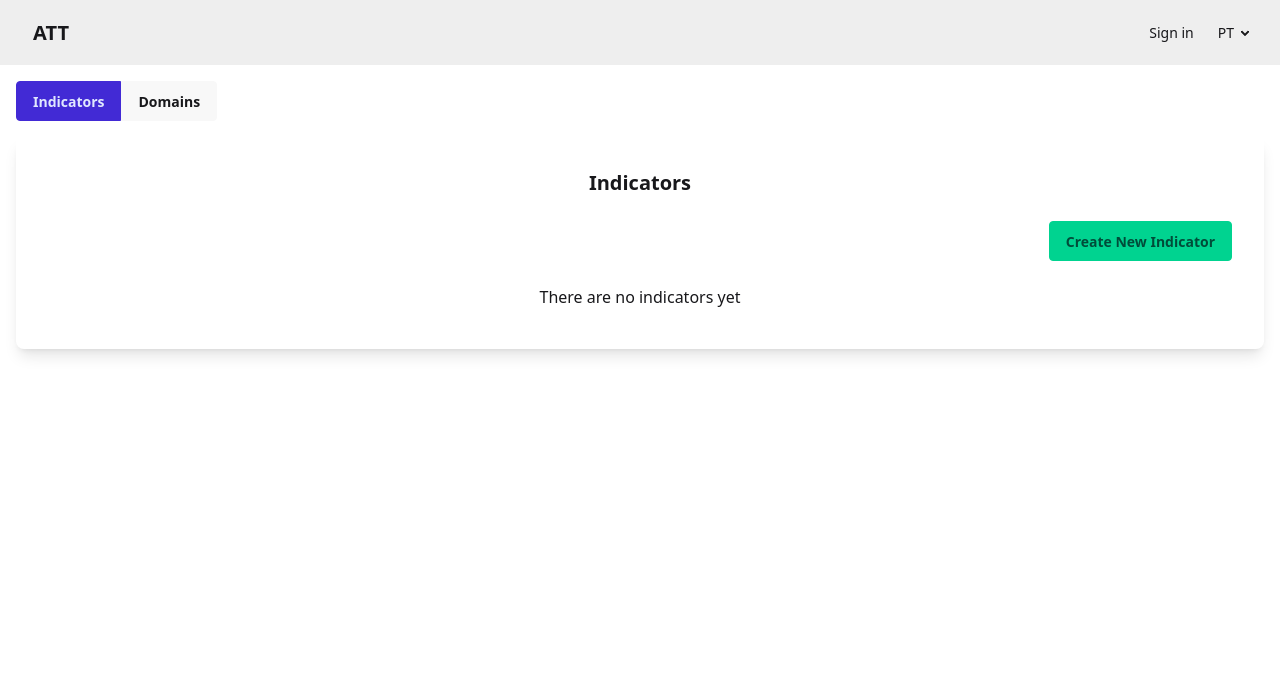
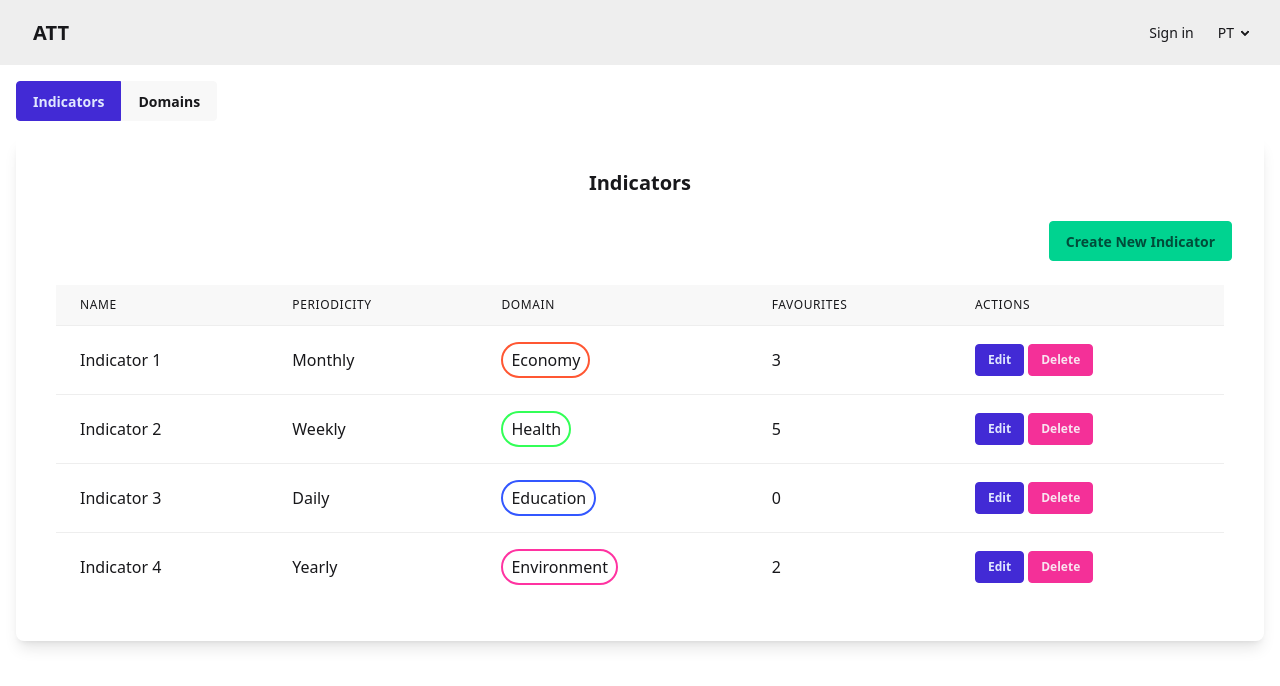
Before and after one commit to ATT-Acelerar-e-Transformar-o-Turismo/user-interface, a React (Vite) app: page /indicators-management in a window 1280 px wide. Shown: the top 686 px of the page. Built offline with nearby package versions, Linux system fonts and the light colour scheme.

Commit message:
Add mock data

```diff
--- /dev/null
+++ b/src/examples/domains.js
@@ -0,0 +1,8 @@
+const exampleDomains = [
+  { id: 1, name: "Economy", color: "#FF5733", image: "economy.png" },
+  { id: 2, name: "Health", color: "#33FF57", image: "health.png" },
+  { id: 3, name: "Education", color: "#3357FF", image: "education.png" },
+  { id: 4, name: "Environment", color: "#FF33A1", image: "environment.png" },
+];
+
+export default exampleDomains;
--- /dev/null
+++ b/src/examples/indicators.js
@@ -0,0 +1,32 @@
+const exampleIndicators = [
+  {
+    id: 1,
+    name: "Indicator 1",
+    periodicity: "Monthly",
+    domain: "Economy",
+    favourites: 3,
+  },
+  {
+    id: 2,
+    name: "Indicator 2",
+    periodicity: "Weekly",
+    domain: "Health",
+    favourites: 5,
+  },
+  {
+    id: 3,
+    name: "Indicator 3",
+    periodicity: "Daily",
+    domain: "Education",
+    favourites: 0,
+  },
+  {
+    id: 4,
+    name: "Indicator 4",
+    periodicity: "Yearly",
+    domain: "Environment",
+    favourites: 2,
+  },
+];
+
+export default exampleIndicators;
--- a/src/main.jsx
+++ b/src/main.jsx
@@ -3,6 +3,11 @@ import * as React from 'react'
 import * as ReactDOM from 'react-dom/client'
 import { createBrowserRouter, RouterProvider } from "react-router-dom";
 import {routesList} from './routes.jsx'
+import exampleDomains from './examples/domains.js'
+import exampleIndicators from './examples/indicators.js'
+
+localStorage.setItem('indicators', JSON.stringify(exampleIndicators));
+localStorage.setItem('domains', JSON.stringify(exampleDomains));
 
 const router = createBrowserRouter(routesList)
 
```
